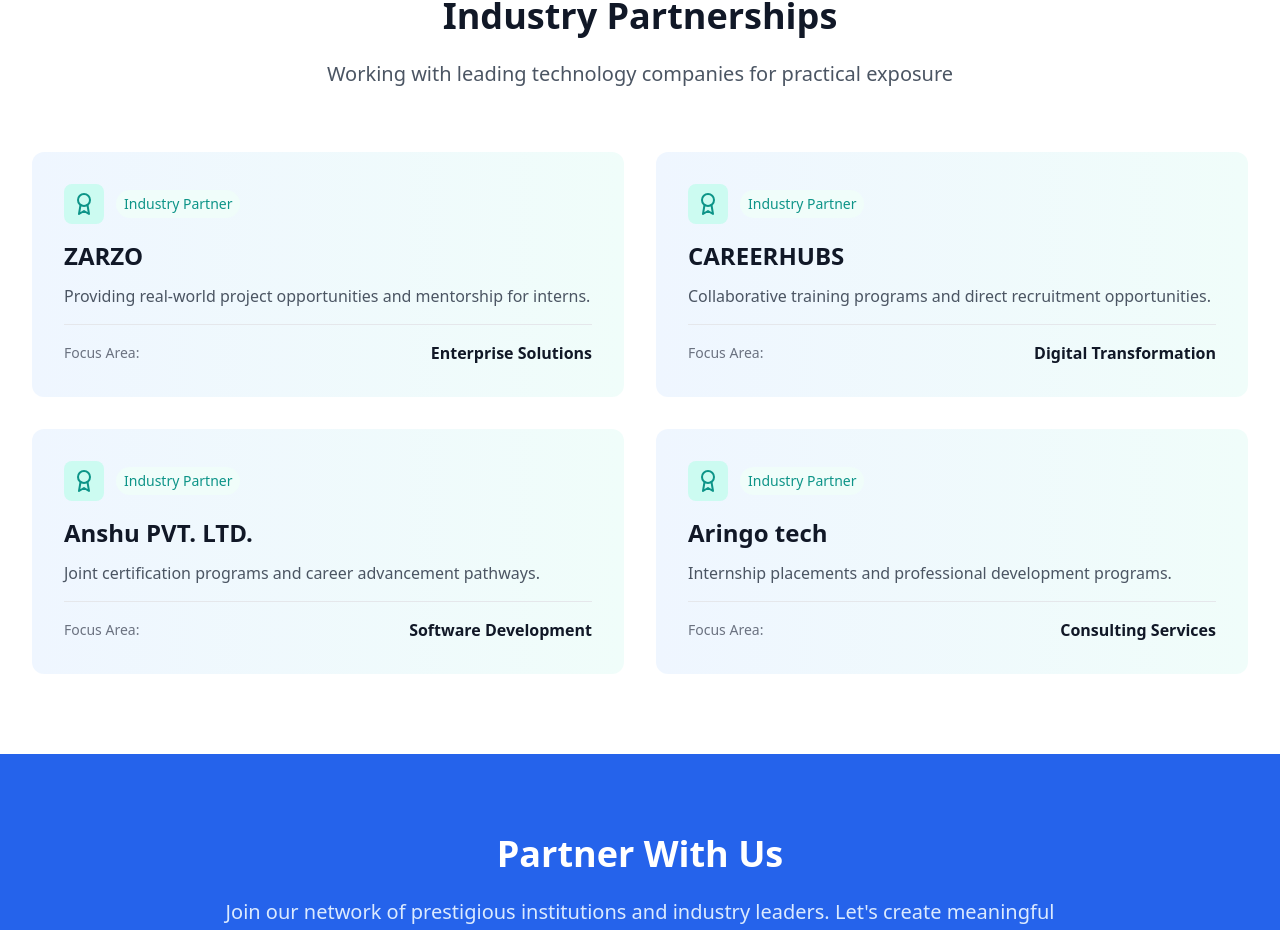
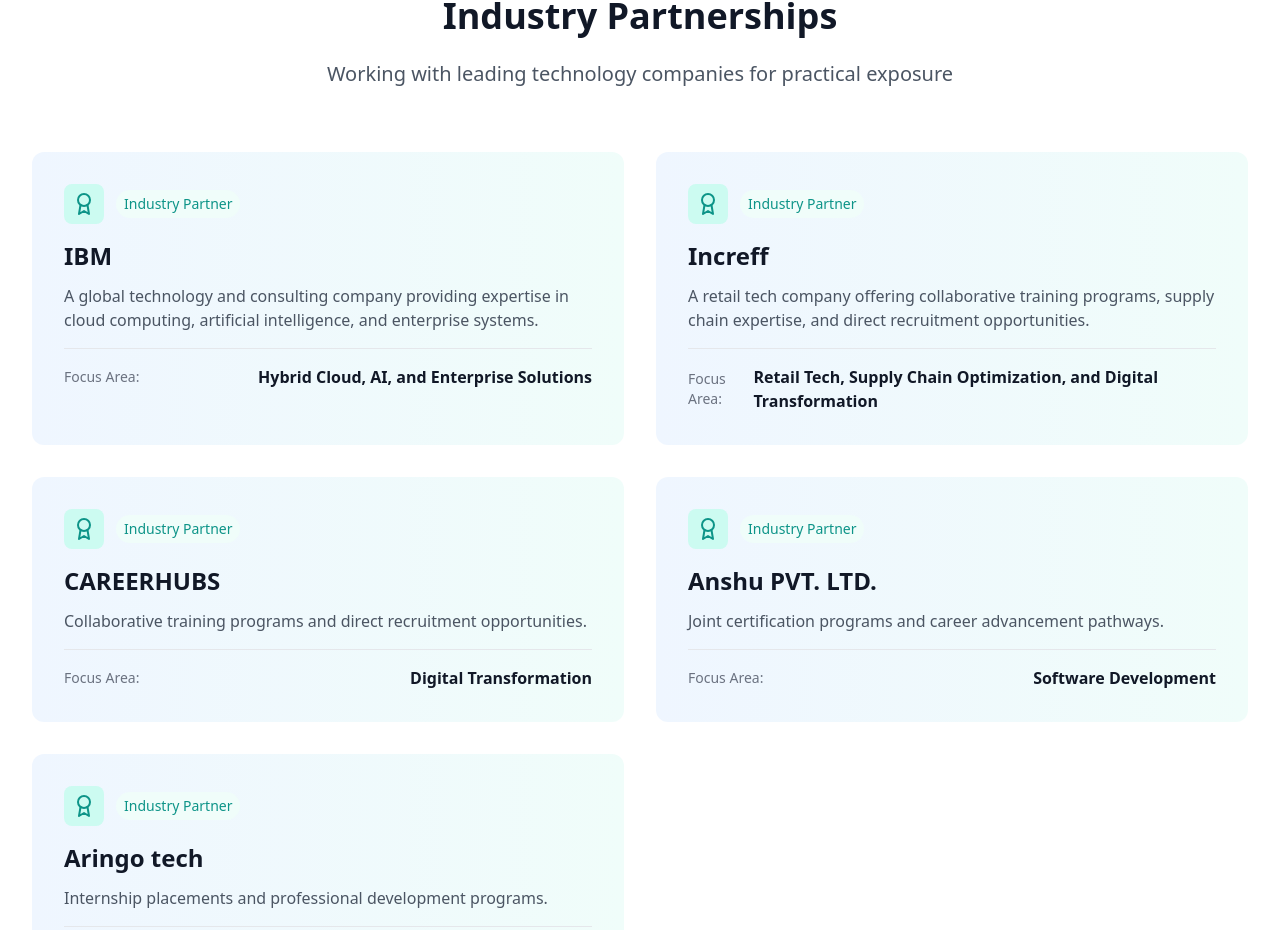
Before and after one commit to Dharmendra20009/viziopath-app, a React (Vite) app: page /mous in a window 1280 px wide. Shown: the part 1846-2776 px from the top of the page. Built offline with nearby package versions, Linux system fonts and the light colour scheme; no server answers.

Commit message:
adding new company coll

```diff
--- a/src/pages/MOUs.tsx
+++ b/src/pages/MOUs.tsx
@@ -50,11 +50,17 @@
 
   const industryPartners = [
     {
-      name: 'ZARZO',
+      name: 'IBM',
       type: 'Industry Partner',
-      description: 'Providing real-world project opportunities and mentorship for interns.',
-      focus: 'Enterprise Solutions'
+      description: 'A global technology and consulting company providing expertise in cloud computing, artificial intelligence, and enterprise systems.',
+      focus: 'Hybrid Cloud, AI, and Enterprise Solutions'
     },
+    {
+  "name": "Increff",
+  "type": "Industry Partner",
+  "description": "A retail tech company offering collaborative training programs, supply chain expertise, and direct recruitment opportunities.",
+  "focus": "Retail Tech, Supply Chain Optimization, and Digital Transformation"
+},
     {
       name: 'CAREERHUBS',
       type: 'Industry Partner',
```
